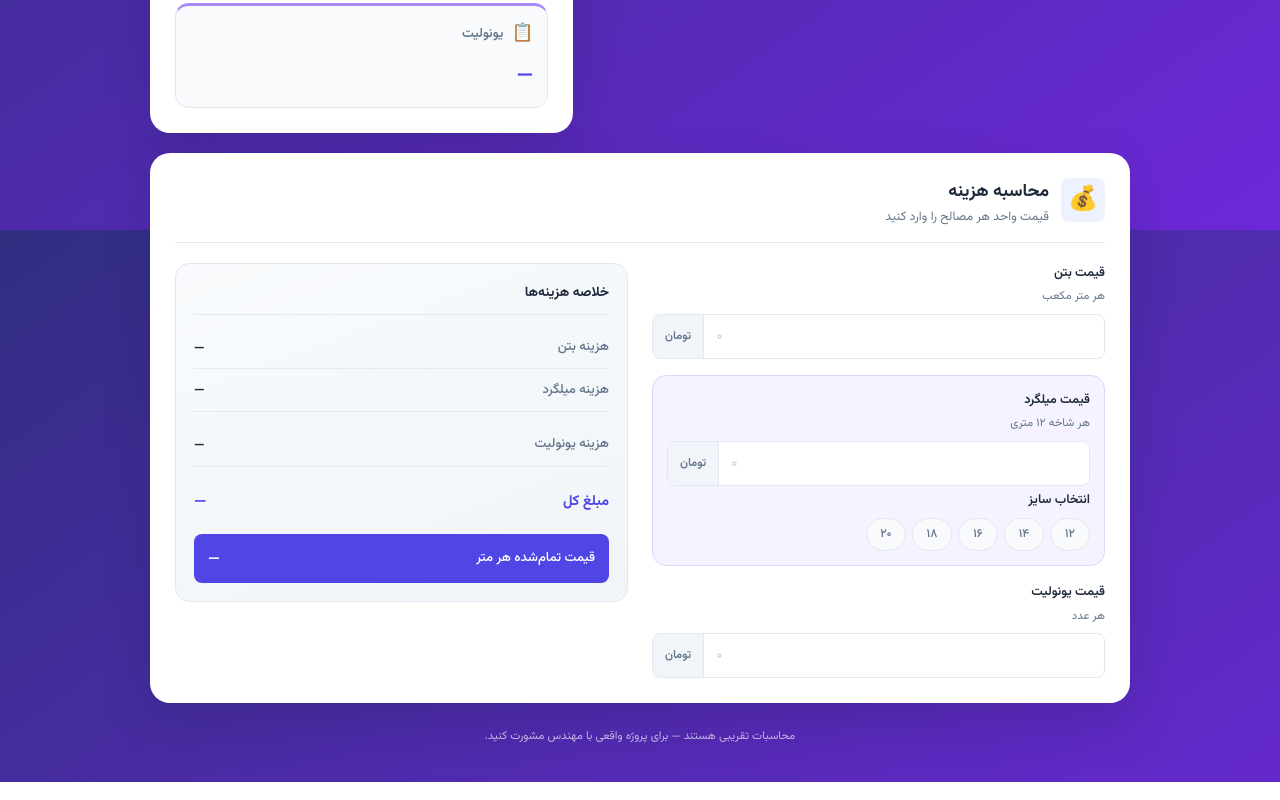
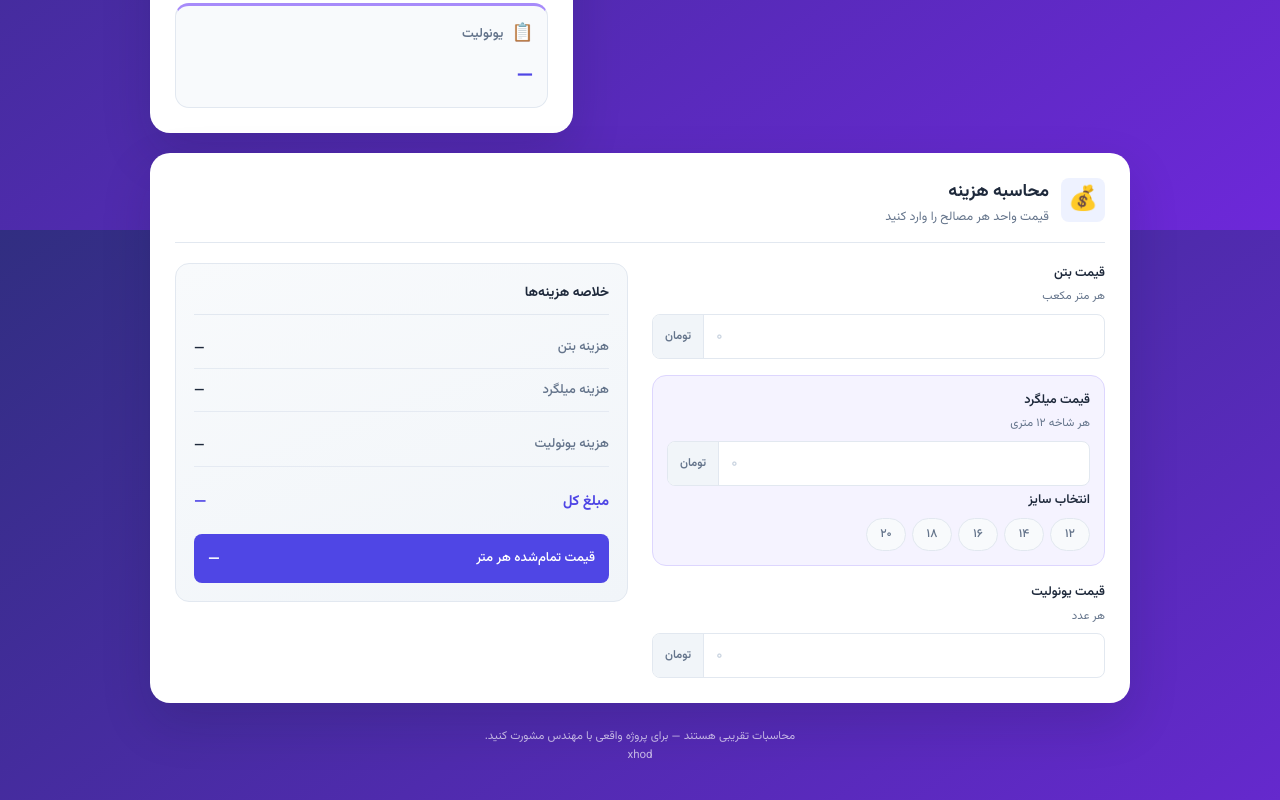
Before and after one commit to E30NK/rebarcalc, a plain HTML site: page index.html in a window 1280 px wide. Shown: the part 570-1370 px from the top of the page. Drawn offline with Linux system fonts and the light colour scheme.

Commit message:
add auther
auther name

```diff
--- a/index.html
+++ b/index.html
@@ -244,6 +244,7 @@
 
       <footer class="app-footer">
         <p>محاسبات تقریبی هستند — برای پروژه واقعی با مهندس مشورت کنید.</p>
+        <p>xhod</p>
       </footer>
     </div>
 
```
